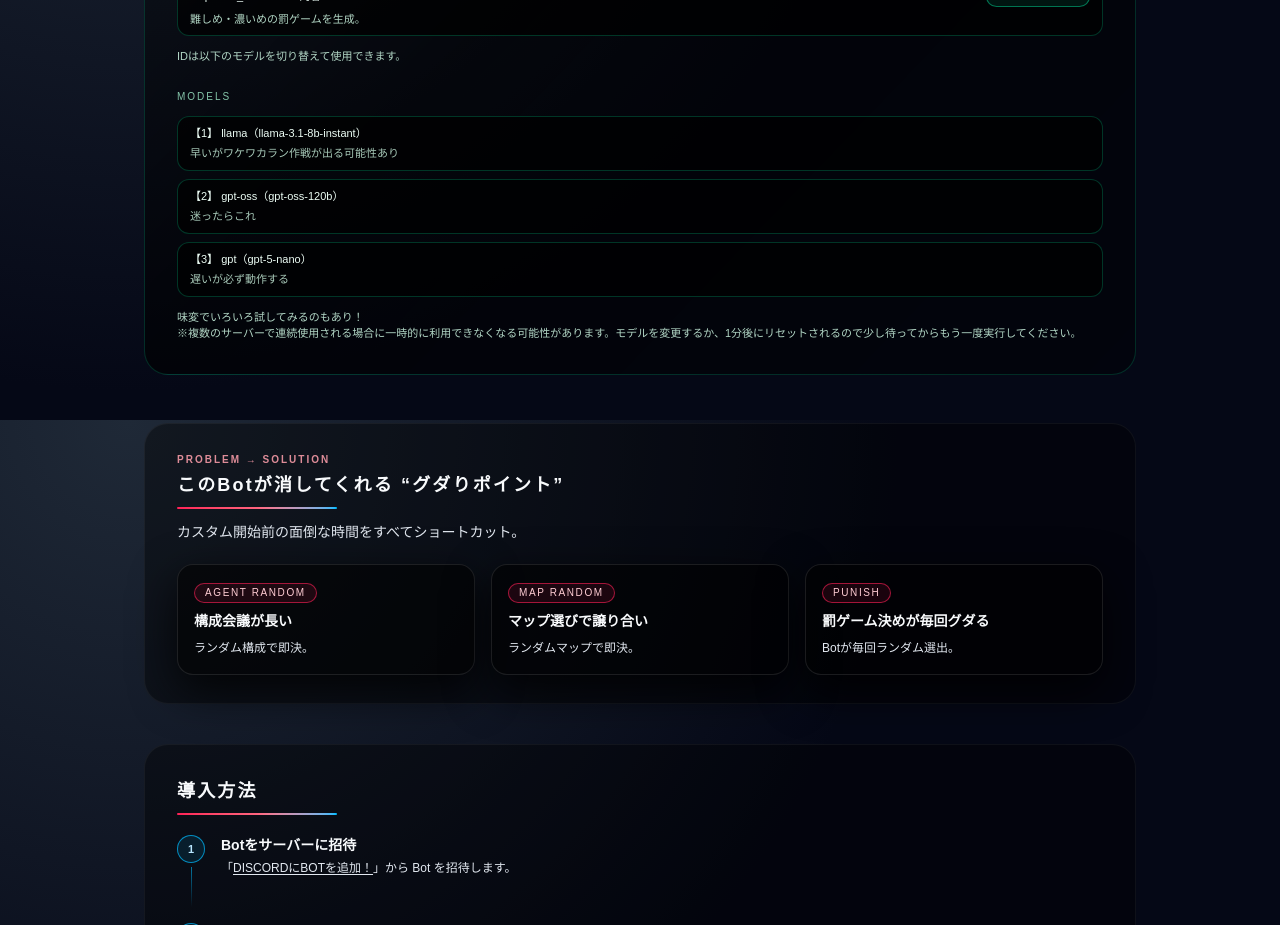
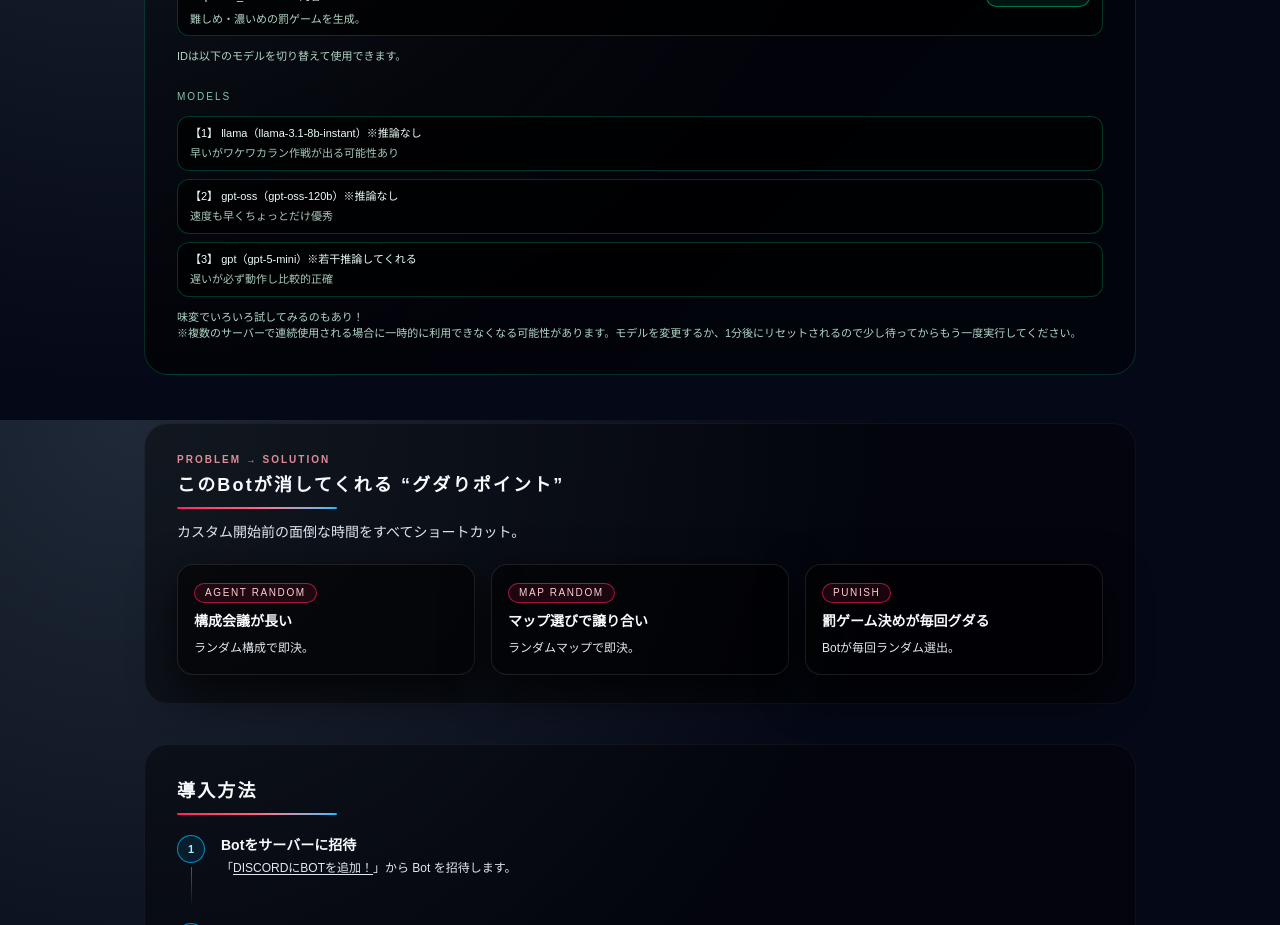
Before and after one commit to fin4le-p/random-agent-hp, a Next.js app: page / in a window 1280 px wide. Shown: the part 3580-4505 px from the top of the page. Built offline with nearby package versions, Linux system fonts and the light colour scheme.

Commit message:
change ai text

```diff
--- a/app/page.tsx
+++ b/app/page.tsx
@@ -219,16 +219,16 @@ export default function HomePage() {
               </p>
               <div className="space-y-2 text-[11px]">
                 <AiModelCard
-                  title="【1】 llama（llama-3.1-8b-instant）"
+                  title="【1】 llama（llama-3.1-8b-instant）※推論なし"
                   desc="早いがワケワカラン作戦が出る可能性あり"
                 />
                 <AiModelCard
-                  title="【2】 gpt-oss（gpt-oss-120b）"
-                  desc="迷ったらこれ"
+                  title="【2】 gpt-oss（gpt-oss-120b）※推論なし"
+                  desc="速度も早くちょっとだけ優秀"
                 />
                 <AiModelCard
-                  title="【3】 gpt（gpt-5-nano）"
-                  desc="遅いが必ず動作する"
+                  title="【3】 gpt（gpt-5-mini）※若干推論してくれる"
+                  desc="遅いが必ず動作し比較的正確"
                 />
               </div>
               <p className="text-[11px] text-emerald-100/85">
--- a/package.json
+++ b/package.json
@@ -9,9 +9,9 @@
     "lint": "eslint"
   },
   "dependencies": {
-    "next": "16.0.4",
-    "react": "19.2.0",
-    "react-dom": "19.2.0"
+    "next": "^16.1.4",
+    "react": "^19.2.1",
+    "react-dom": "^19.2.1"
   },
   "devDependencies": {
     "@tailwindcss/postcss": "^4",
```
Also changed, not shown: 1 other file (tests, documents, lock files or other folders).
